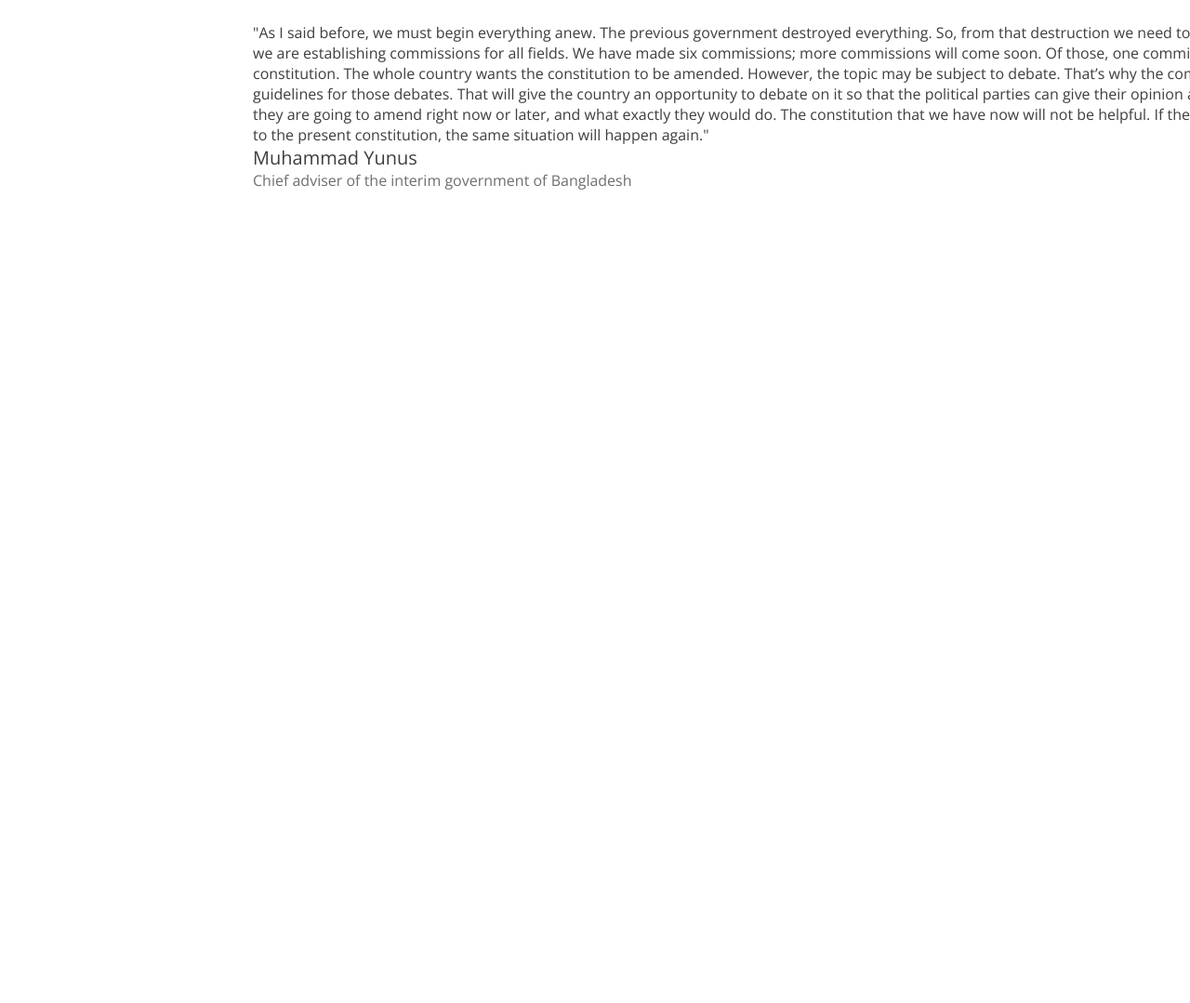
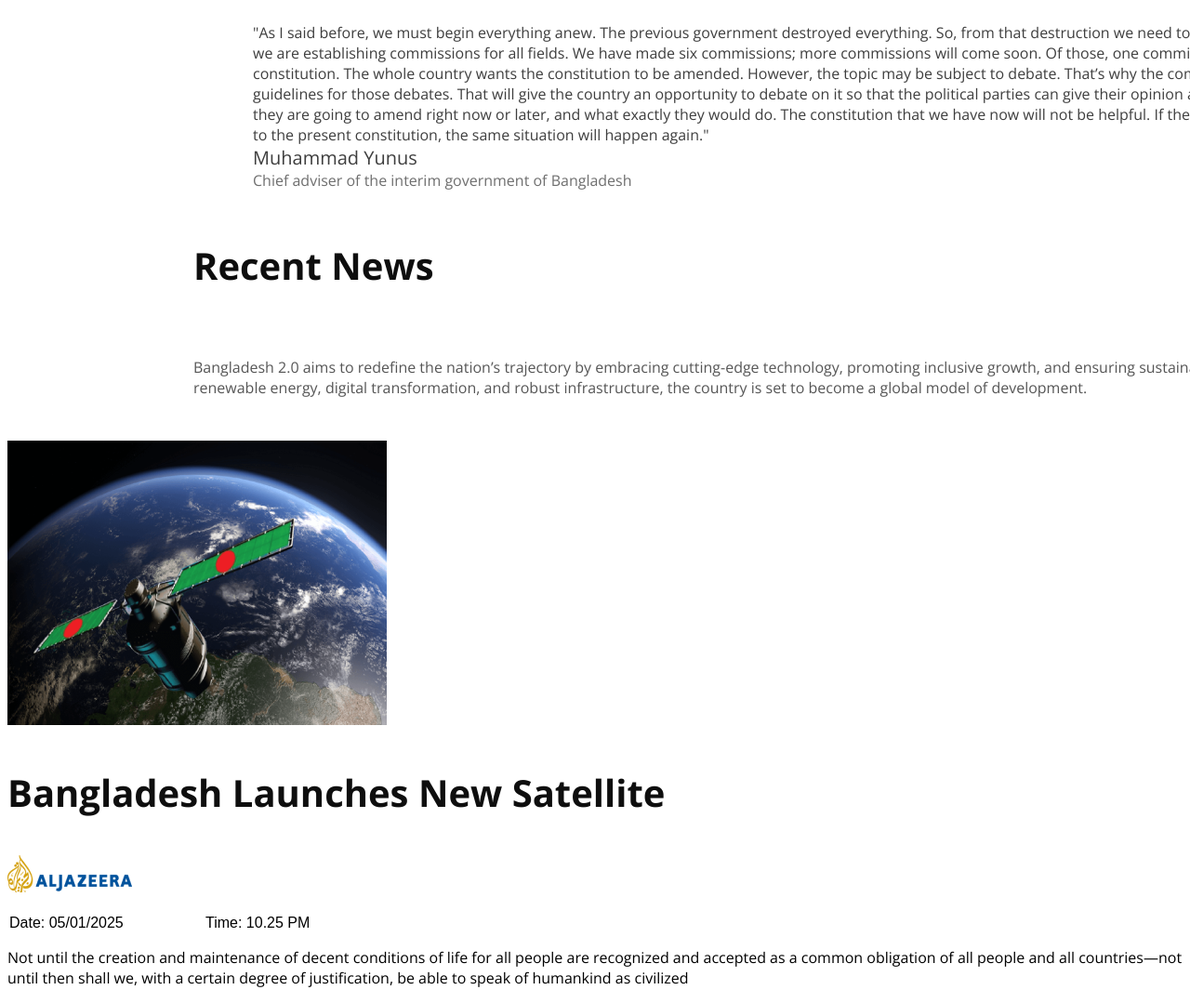
Before and after one commit to 230393/assignment-1, a plain HTML site: page index.html in a window 1280 px wide. Shown: the part 1501-2580 px from the top of the page at 93% size. Before the commit the page ends 1791 px from the top, so only its background shows below. Drawn offline with nearby package versions, Linux system fonts and the light colour scheme; a web font is replaced by a local one.

Commit message:
readoly-input uses

```diff
--- a/index.html
+++ b/index.html
@@ -67,6 +67,27 @@
                 </div>
             </div>
         </section>
+        <section class="common" id="third-part">
+            <div >
+                <h1 class="recent-news">Recent News</h1>
+                <br>
+                <p class="bangladesh-aim">Bangladesh 2.0 aims to redefine the nation’s trajectory by embracing cutting-edge technology, promoting inclusive growth, and ensuring sustainability. With initiatives in renewable energy, digital transformation, and robust infrastructure, the country is set to become a global model of development.</p>
+            </div>
+        </section>
+        <section>
+            <div>
+                <div>
+                    <img src="images/assets/satelite.png" alt="Photo of bangladesh">
+                </div>
+                <div>
+                    <h3>Bangladesh Launches New Satellite</h3>
+                    <img src="images/assets/al-jazeera.png" alt="icon of al-jazeera">
+                    <p><input type="text" value="Date: 05/01/2025" readonly><input type="text" value="Time: 10.25 PM" readonly></p>
+                    <p>Not until the creation and maintenance of decent conditions of life for all people are recognized and accepted as a common obligation of all people and all countries—not until then shall we,
+                        with a certain degree of justification, be able to speak of humankind as civilized</p>
+                </div>
+            </div>
+        </section>
     </main>
     <footer>
 
--- a/styles/style.css
+++ b/styles/style.css
@@ -167,3 +167,30 @@ div h3{
 .adviser{
     color: rgba(14, 14, 14, 0.6);
 }
+/* third-part */
+.common{
+    display: flex;
+    flex-direction: row;
+    margin: 20px 160px 80px 200px;
+    justify-content: center;
+    align-items: center;
+    height: 120px;
+    width: 1280px;
+    gap: 24px;
+}
+.recent-news{
+    color: rgba(14, 14, 14, 1);
+    font-size: 40px;
+    font-weight: 700;
+}
+.bangladesh-aim{
+    color: rgba(14, 14, 14, 0.7);
+    font-size: 16px;
+    font-weight: 400;
+}
+/* input[read-only] */
+input[readonly]{
+    border: none;
+    font-size: 16px;
+    font-weight: 400;
+}
```
